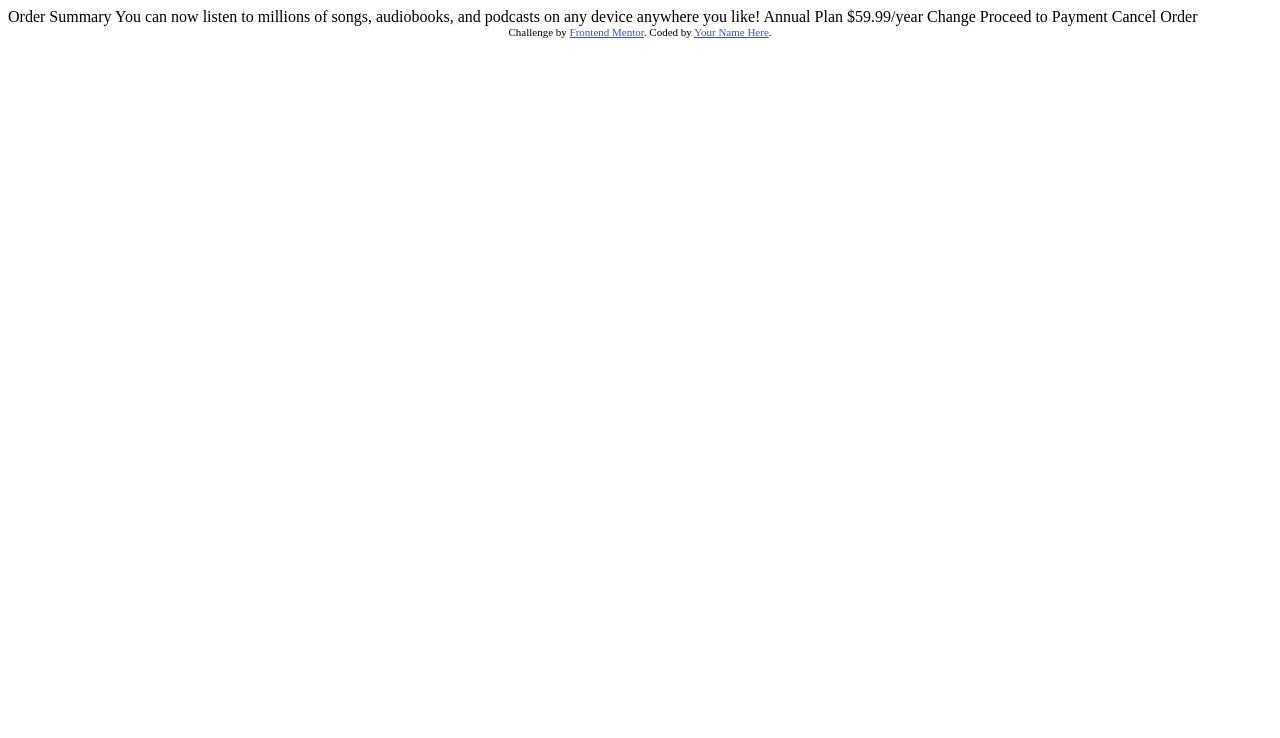
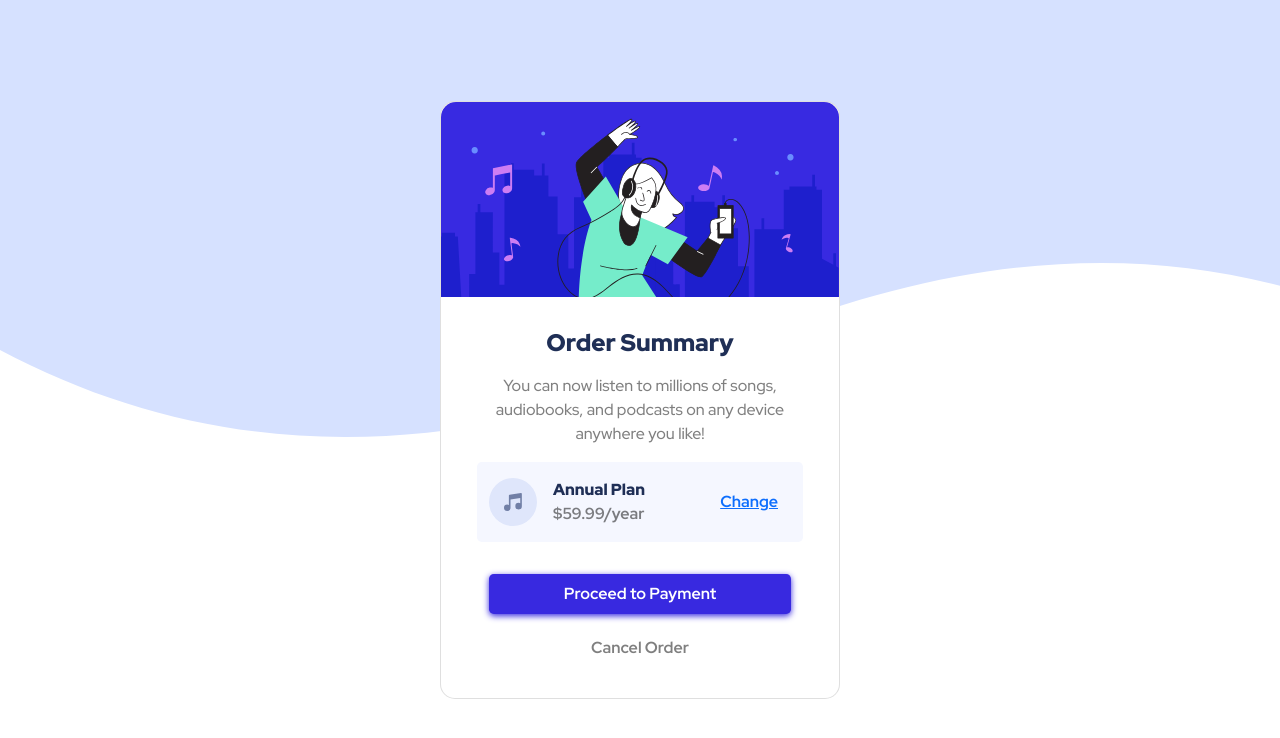
Before and after one commit to saniyasaher20/order-summary-component-main, a plain HTML site: page index.html in a window 1280 px wide. Drawn offline with nearby package versions, Linux system fonts and the light colour scheme.

Commit message:
solution

```diff
--- a/index.html
+++ b/index.html
@@ -1,28 +1,80 @@
-<!DOCTYPE html>
+<!doctype html>
 <html lang="en">
+
 <head>
-  <meta charset="UTF-8">
-  <meta name="viewport" content="width=device-width, initial-scale=1.0"> <!-- displays site properly based on user's device -->
-
   <link rel="icon" type="image/png" sizes="32x32" href="./images/favicon-32x32.png">
 
   <title>Frontend Mentor | Order summary card</title>
+  <!-- Required meta tags -->
+  <meta charset="utf-8">
+  <meta name="viewport" content="width=device-width, initial-scale=1, shrink-to-fit=no">
 
-  <!-- Feel free to remove these styles or customise in your own stylesheet 👍 -->
-  <style>
-    .attribution { font-size: 11px; text-align: center; }
-    .attribution a { color: hsl(228, 45%, 44%); }
-  </style>
+  <!-- Bootstrap CSS v5.0.2 -->
+  <link rel="stylesheet" href="https://cdn.jsdelivr.net/npm/bootstrap@5.0.2/dist/css/bootstrap.min.css" integrity="sha384-EVSTQN3/azprG1Anm3QDgpJLIm9Nao0Yz1ztcQTwFspd3yD65VohhpuuCOmLASjC" crossorigin="anonymous">
+  <link rel="stylesheet" href="style.css">
 </head>
+
 <body>
 
-  Order Summary
+  <div class="container">
+    <div class="row">
+      <div class="col d-flex align-items-center justify-content-center" style="height:100vh;">
+        <div class="card rounded-top-5 rounded-bottom-5" style="width: 25rem;">
+          <img class="card-img-top rounded-top-5" src="images/illustration-hero.svg" alt="">
 
-  You can now listen to millions of songs, audiobooks, and podcasts on any
-  device anywhere you like!
+          <!-- start card body -->
+          <div class="card-body px-5">
+            <h4 class="card-title fw-900 text-center pb-2 pt-3">Order Summary</h4>
+            <p class="card-text text-black-50 text-center"> You can now listen to millions of songs, audiobooks, and podcasts on any
+              device anywhere you like!</p>
 
-  Annual Plan
-  $59.99/year
+
+            <div class="row card-body__plan py-3 rounded-3">
+              <div class="col d-flex flex-wrap justify-content-between align-items-center">
+                <span>
+                  <img src="images/icon-music.svg" class="img-fluid" alt="">
+                </span>
+                <span class="flex-grow-1 ps-3">
+                  <div class="fw-900">Annual Plan</div>
+                  <div class="text-black-50 fw-700">$59.99/year</div>
+                </span>
+                <span>
+                  <a href="#" class="btn btn-link btn-change fw-bold ">Change</a>
+                </span>
+              </div>
+            </div>
+
+            <div class="py-3">
+              <a href="#" class="btn btn-primary d-block my-3 rounded-3 py-2 fw-700"> Proceed to Payment</a>
+              <a href="#" class="btn d-block fw-bold btn-cancel-order fw-700"> Cancel Order</a>
+            </div>
+            <!-- end card body -->
+
+
+          </div>
+        </div>
+      </div>
+
+    </div> <!-- /.row -->
+  </div> <!-- /.container -->
+
+
+
+
+
+
+
+
+
+
+
+
+  <!--
+
+
+
+
+
 
   Change
 
@@ -32,6 +84,14 @@
   <div class="attribution">
     Challenge by <a href="https://www.frontendmentor.io?ref=challenge" target="_blank">Frontend Mentor</a>.
     Coded by <a href="#">Your Name Here</a>.
-  </div>
+  </div> -->
+
+
+
+
+  <!-- Bootstrap JavaScript Libraries -->
+  <script src="https://cdn.jsdelivr.net/npm/@popperjs/core@2.9.2/dist/umd/popper.min.js" integrity="sha384-IQsoLXl5PILFhosVNubq5LC7Qb9DXgDA9i+tQ8Zj3iwWAwPtgFTxbJ8NT4GN1R8p" crossorigin="anonymous"></script>
+  <script src="https://cdn.jsdelivr.net/npm/bootstrap@5.0.2/dist/js/bootstrap.min.js" integrity="sha384-cVKIPhGWiC2Al4u+LWgxfKTRIcfu0JTxR+EQDz/bgldoEyl4H0zUF0QKbrJ0EcQF" crossorigin="anonymous"></script>
 </body>
+
 </html>
--- /dev/null
+++ b/style.css
@@ -0,0 +1,80 @@
+@import url('https://fonts.googleapis.com/css2?family=Red+Hat+Display:wght@500;700;900&display=swap');
+
+:root {
+  --clr-primary-dark: hsl(245, 75%, 52%);
+  --clr-primary-light: hsl(225, 100%, 94%);
+  --clr-neutral-light: hsl(225, 100%, 98%);
+  --clr-neutral-medium: hsl(224, 23%, 55%);
+  --clr-neutral-dark: hsl(223, 47%, 23%);
+
+  --ff-primary: 'Red Hat Display', sans-serif;
+
+  --fs-500: 1rem;
+  --fs-700: 3rem;
+  --fs-900: 8rem;
+}
+
+.fw-500 {
+  font-weight: 500;
+}
+
+.fw-700 {
+  font-weight: 700;
+}
+
+.fw-900 {
+  font-weight: 900;
+}
+
+body {
+  background: url("images/pattern-background-desktop.svg") no-repeat;
+  font-family: var(--ff-primary);
+  font-size: var(--fs-500);
+  color: var(--clr-neutral-dark) !important;
+}
+
+.rounded-top-5 {
+  border-top-left-radius: 15px;
+  border-top-right-radius: 15px;
+}
+
+.rounded-bottom-5 {
+  border-bottom-left-radius: 15px;
+  border-bottom-right-radius: 15px;
+}
+
+/* plan */
+.card-body__plan {
+  background-color: hsl(225, 100%, 98%);
+}
+
+.btn-primary {
+  box-shadow: 0px 2px 6px 0px var(--clr-primary-dark);
+  background-color: var(--clr-primary-dark);
+  border: none;
+}
+
+.btn-primary:is(:hover, :focus, :active) {
+  box-shadow: 0px 2px 6px 0px var(--clr-neutral-medium);
+  background-color: var(--clr-neutral-medium);
+  border: none;
+}
+
+.btn-cancel-order {
+  border: none;
+}
+
+.btn-cancel-order {
+  color: rgba(0,0,0,0.5);
+  border: none;
+}
+
+.btn-cancel-order:is(:hover, :focus, :active) {
+  color: var(--clr-neutral-dark);
+  border: none;
+}
+
+.btn-change:is(:hover, :focus, :active) {
+  color: var(--clr-neutral-medium);
+  text-decoration: none;
+}
```
Also changed, not shown: 1 other file.
